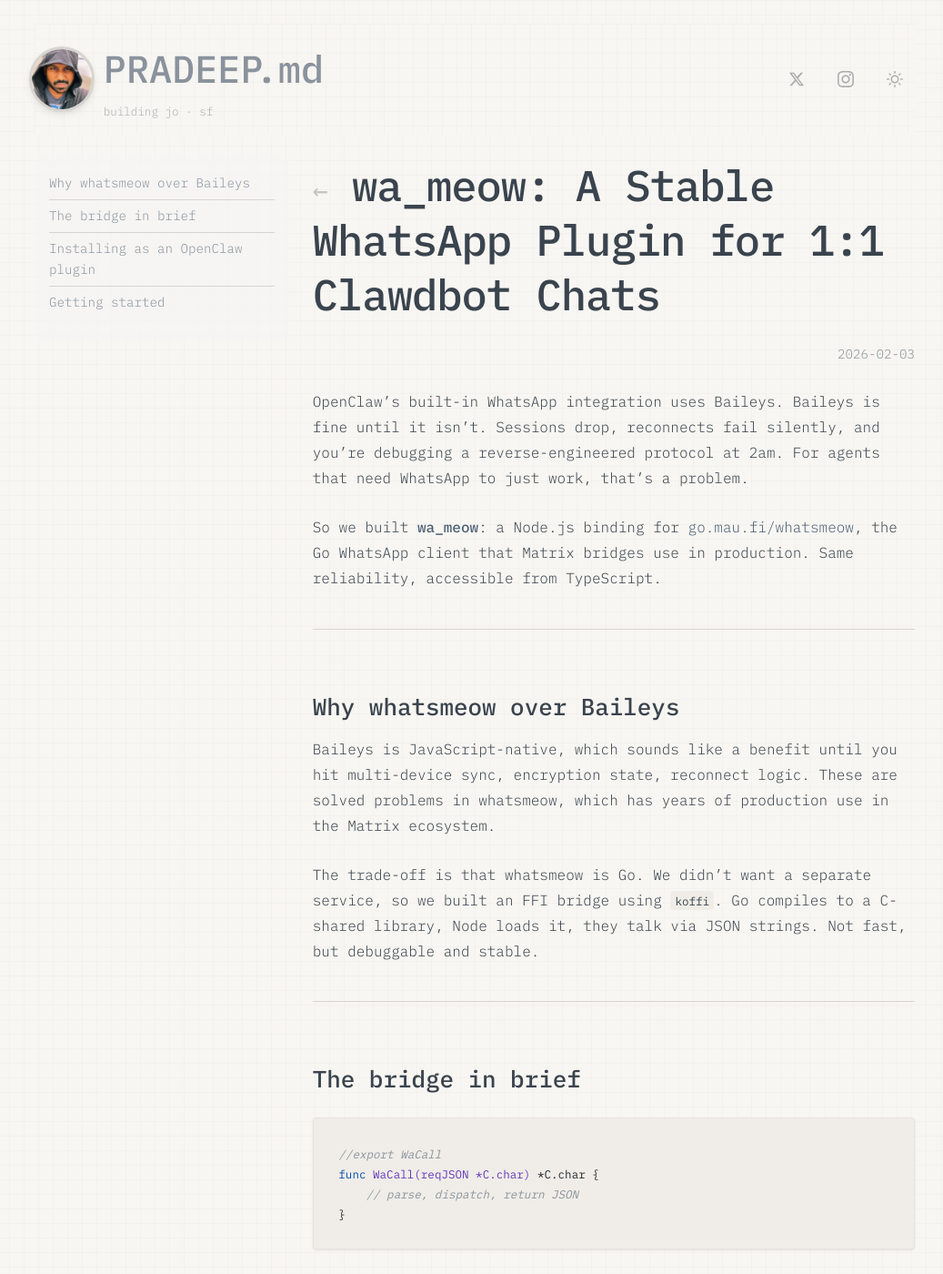
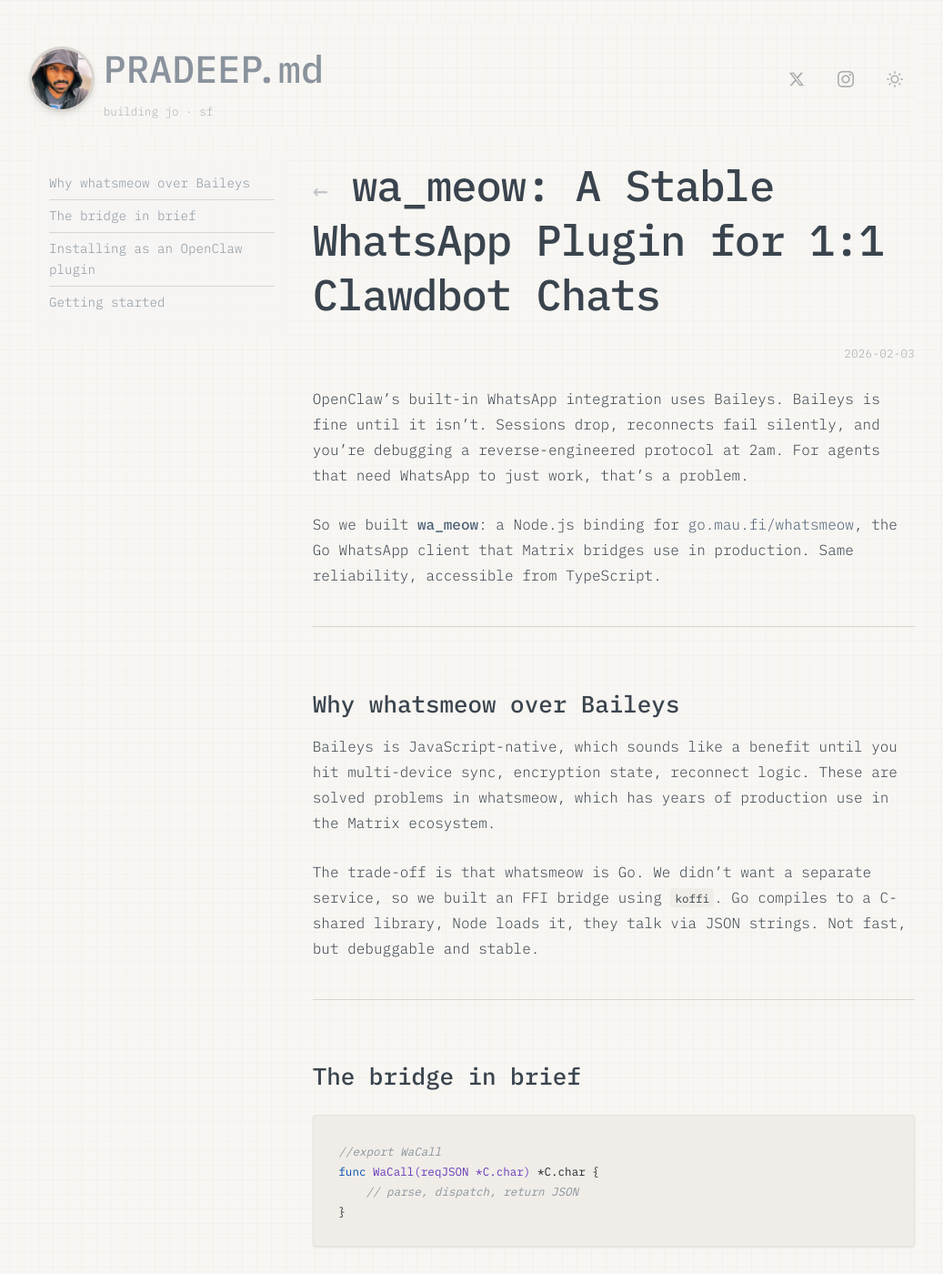
Before and after one commit to skyfallsin/skyfallsin.github.io, a Jekyll site: the page built from _posts/2026-02-03-wa-meow-whatsapp-bridge.md, in a window 1280 px wide and 1400 px high. Shown: the whole window at 91% size, without its empty margins (118-1155 px from the left). Built offline with Jekyll 4.4.1, drawn with Linux system fonts in a browser that asks for light colours; nearby versions of some CDN libraries.

Commit message:
design: smaller, quieter timestamps + inline on mobile
- desktop: font-size callout → caption, weight 300, 75% opacity — date
  recedes as metadata instead of competing with the title
- mobile: keep date on the same row as title (no wrap to full-width),
  right-aligned at 60% opacity so long titles still read as primary

```diff
--- a/_layouts/default.html
+++ b/_layouts/default.html
@@ -464,14 +464,19 @@
         padding: var(--lk-size-md);
       }
       .post-entry {
-        flex-wrap: wrap;
+        flex-wrap: nowrap;
+        align-items: baseline;
+        gap: var(--lk-size-sm);
       }
       .post-date {
-        flex-basis: 100%;
+        flex-basis: auto;
         order: 1;
+        font-size: var(--lk-font-caption);
+        opacity: 0.6;
       }
       .post-entry-title {
         order: 0;
+        line-height: var(--lk-leading-tight);
       }
       .handle {
         font-size: var(--lk-font-subheading);
@@ -954,9 +959,12 @@
     }
     .post-date {
       color: var(--text-muted);
-      font-size: var(--lk-font-callout);
+      font-size: var(--lk-font-caption);
+      font-weight: 300;
       white-space: nowrap;
       flex-shrink: 0;
+      letter-spacing: 0.02em;
+      opacity: 0.75;
     }
     nav a {
       color: var(--text-muted);
```
